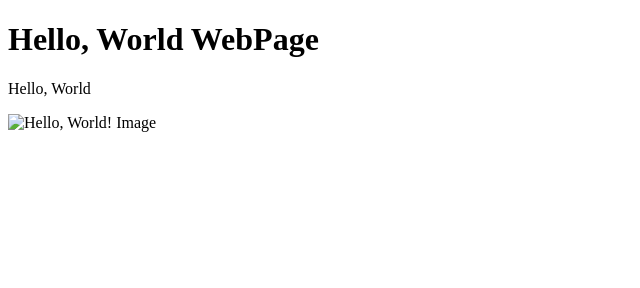
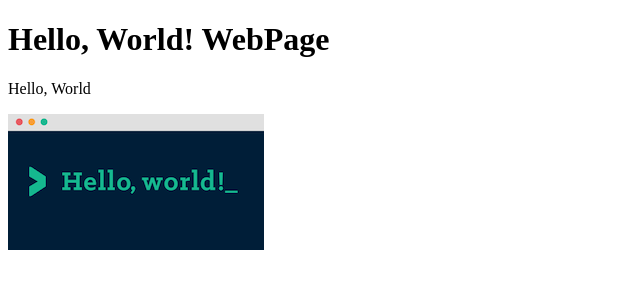
Before and after one commit to MTHS-ICD2O-1-2023/ICD2O-Unit-1-02-clara-tyman, a plain HTML site: page index.html in a window 1280 px wide. Shown: the whole page, without its empty margins (0-640 px from the left). Drawn offline with Linux system fonts and the light colour scheme.

Commit message:
initial webpage

```diff
--- a/index.html
+++ b/index.html
@@ -5,8 +5,8 @@
     <title>My second Web Page</title>
   </head>
   <body>
-    <h1>Hello, World WebPage</h1>
+    <h1>Hello, World! WebPage</h1>
     <p>Hello, World</p>
-    <img scr="./images/hello_world.png" alt="Hello, World! Image"./>
+    <img src="./images/hello_world.png" alt="Hello, World! Image" />
   </body>
 </html>
```
